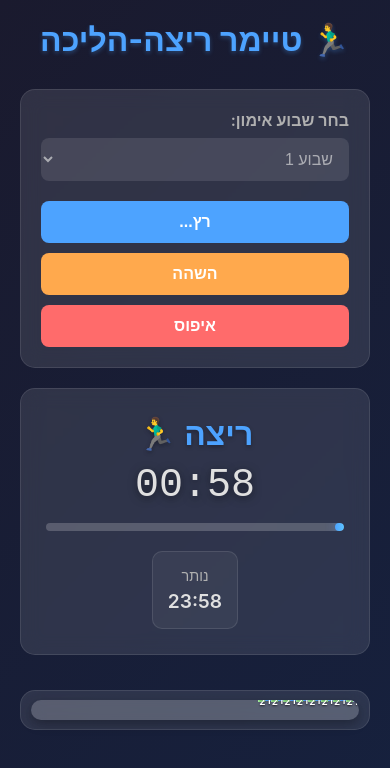
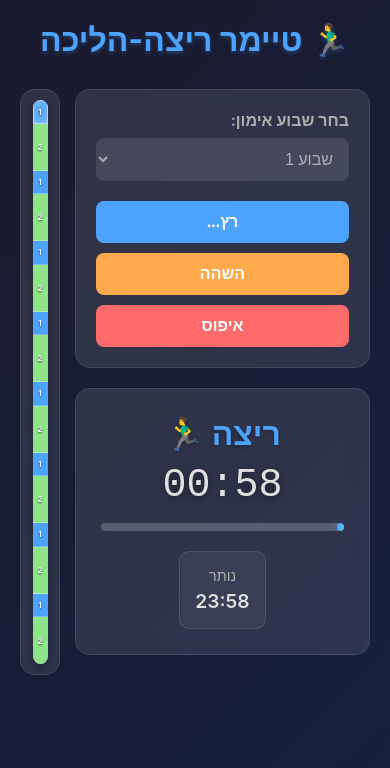
Before and after one commit to yehudasnow-alt/run-walk, a plain HTML site: page index.html in a window 390 px wide. Both pictures are taken after a click on the button "התחל". Drawn offline with Linux system fonts and the light colour scheme.

Commit message:
Update index.html

```diff
--- a/index.html
+++ b/index.html
@@ -362,43 +362,27 @@
             }
 
             .main-content {
-                flex-direction: column;
                 gap: 15px;
             }
 
             .timeline {
-                width: 100%;
-                height: 40px;
-                flex-direction: row;
+                width: 40px;
+                padding: 10px 5px;
             }
 
             .timeline-bar {
-                width: auto;
-                height: 20px;
-                flex: 1;
-                flex-direction: row;
-                min-height: auto;
+                width: 15px;
+                min-height: 300px;
             }
 
             .timeline-segment {
-                writing-mode: initial;
-                text-orientation: initial;
-                font-size: 10px;
-                border-bottom: none;
-                border-left: 1px solid rgba(255, 255, 255, 0.2);
-                transform: rotate(0deg);
-            }
-
-            .timeline-segment:first-child {
-                border-left: none;
+                font-size: 8px;
             }
 
             .timeline-segment.completed::after {
-                transform: translate(-50%, -50%);
-            }
-
-            .timeline-progress-fill {
-                background: linear-gradient(to right, #4da3ff, rgba(77, 163, 255, 0.3)) !important;
+                width: 12px;
+                height: 12px;
+                font-size: 10px;
             }
         }
     </style>
```
